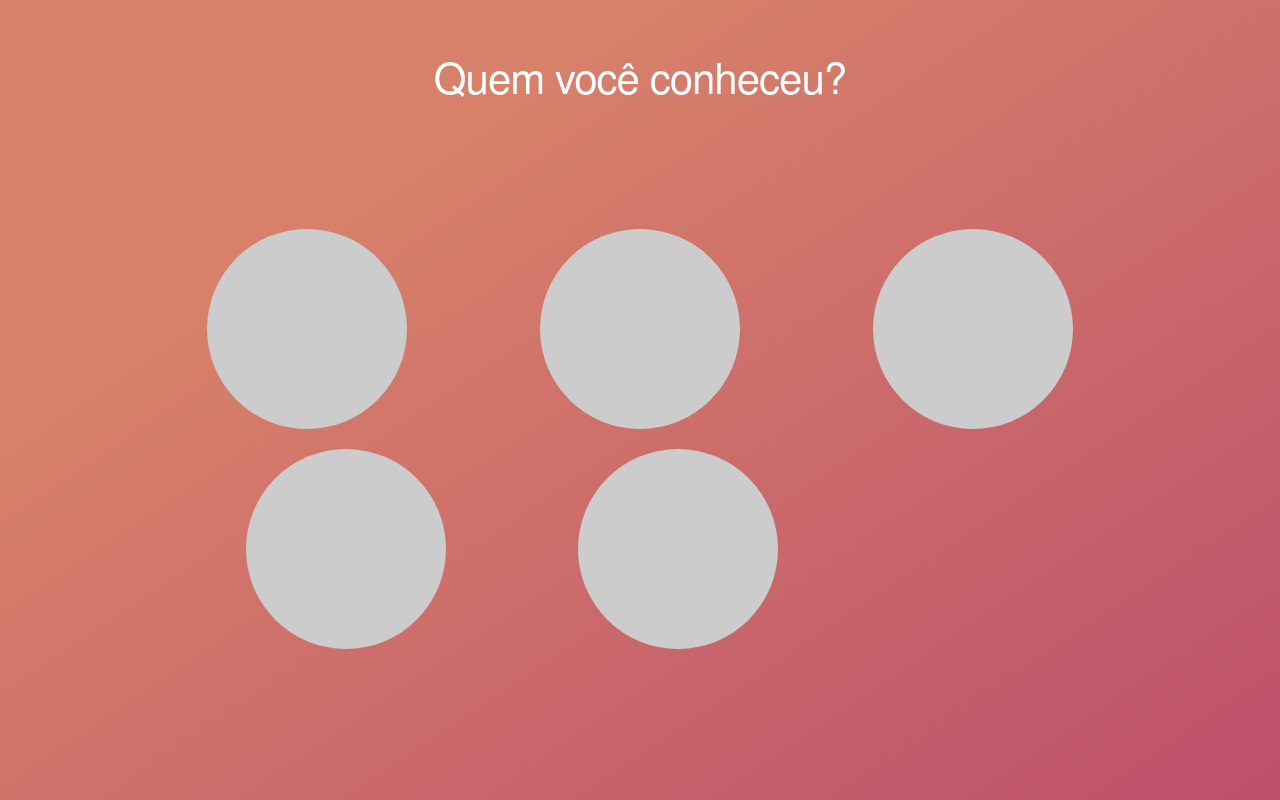
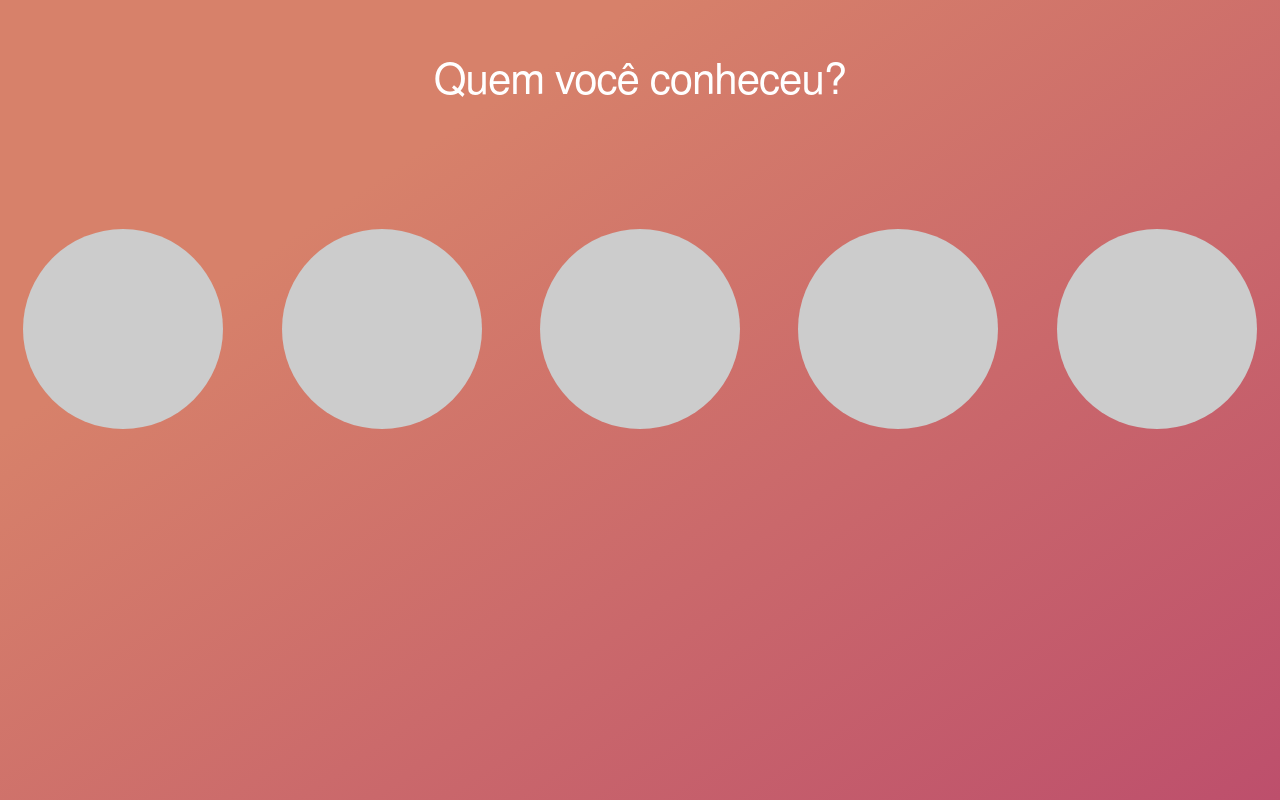
Before and after one commit to leonakao/obrigado-pela-preferencia, a Vue app in the folder client/: page / in a window 1280 px wide. Built offline with nearby package versions, Linux system fonts and the light colour scheme.

Commit message:
footer and header

```diff
--- a/client/src/pages/Items.vue
+++ b/client/src/pages/Items.vue
@@ -6,7 +6,7 @@
             </div>
         </div>
         <div class="body">
-            <div class="row">
+            <div class="row box">
                 <div v-for="a in aux" :key="a" class="four columns">
                     <image-circle></image-circle>
                 </div>
@@ -37,6 +37,11 @@ export default {
     color: #fff;
 }
 
+.box {
+  display: flex;
+  justify-content: center;
+}
+
 .body .column,.columns {
     margin-left: 0;
     padding: 10px;
```
Also changed, not shown: client/src/components/Footer.vue (added, +15 -0 lines), client/src/components/Header.vue (added, +15 -0 lines).
